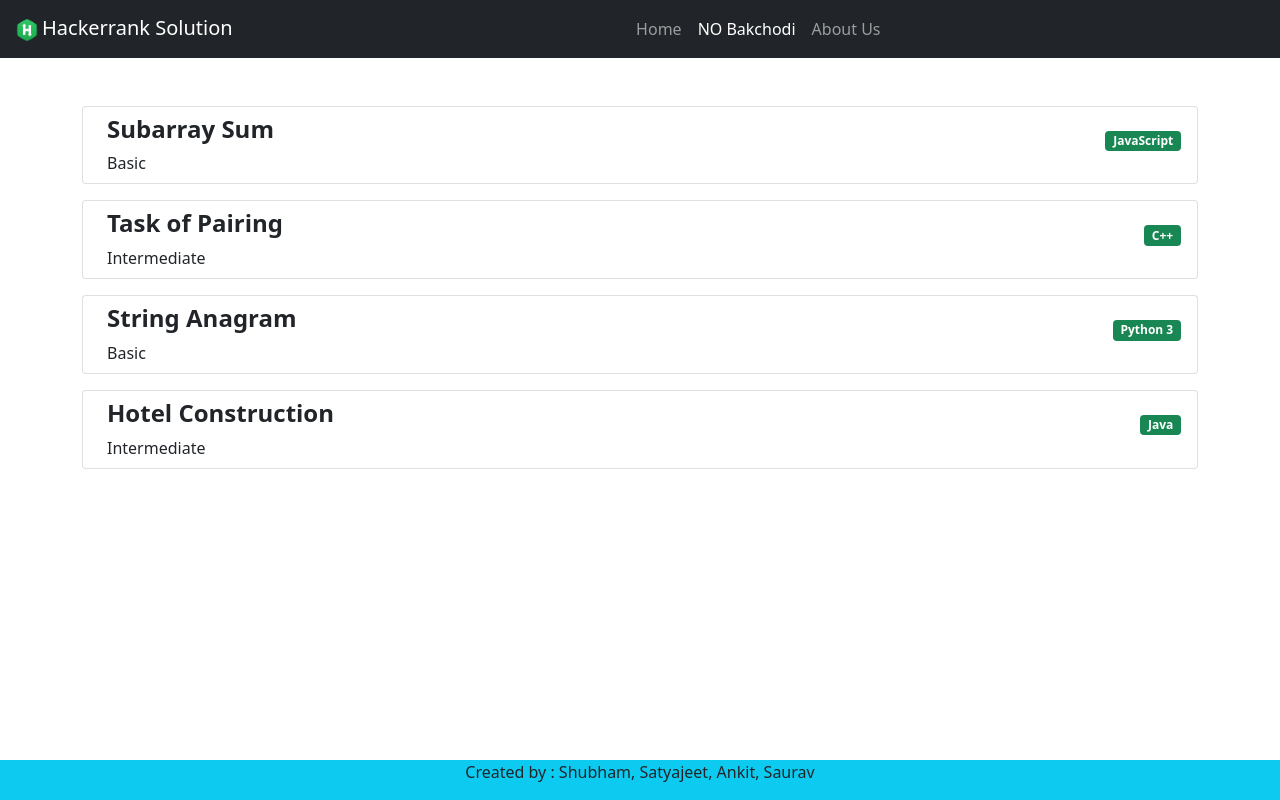
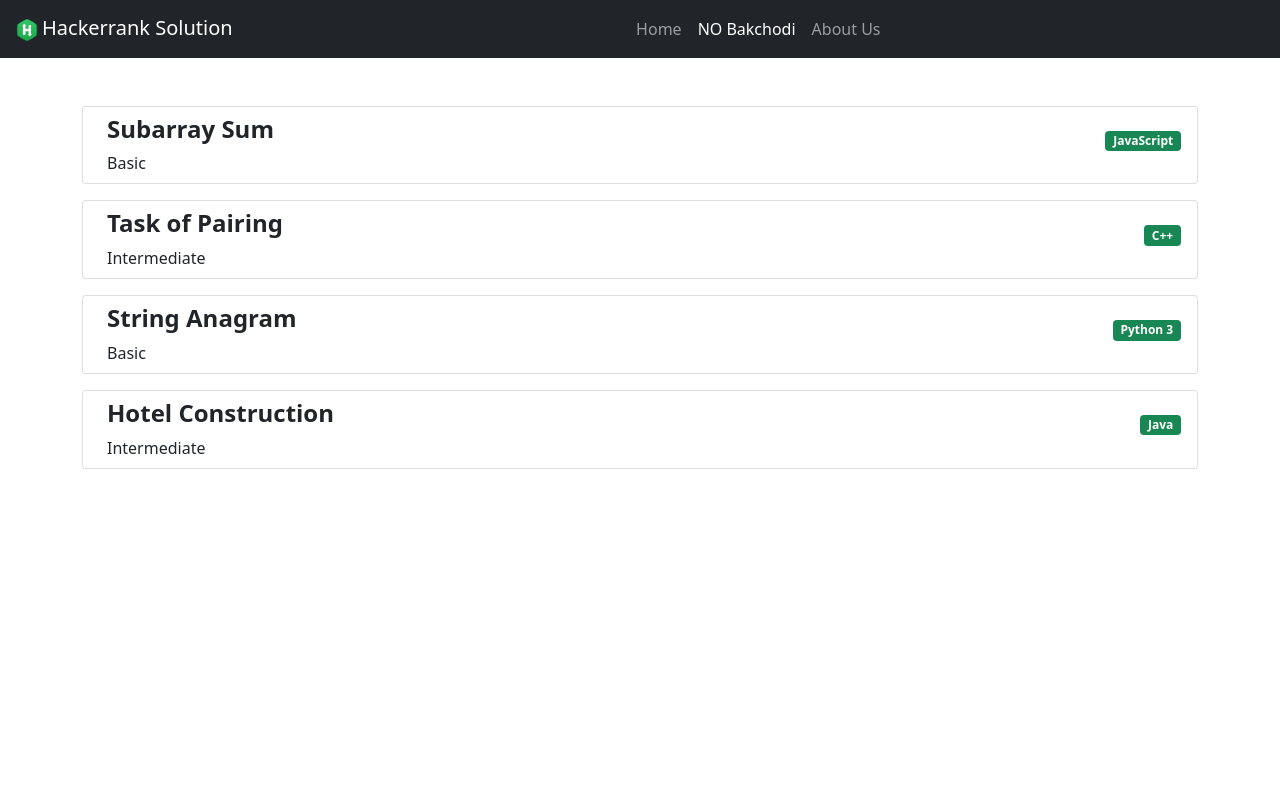
Before and after one commit to AnkitRajCode/Hackerrank-Solution, a React (Create React App) app: page / in a window 1280 px wide. Built offline with nearby package versions, Linux system fonts and the light colour scheme.

Commit message:
basic structure

```diff
--- a/public/index.html
+++ b/public/index.html
@@ -9,7 +9,7 @@
     <!-- Website Title -->
     <title>Hackerrank-Solution</title>
     <meta name="description" content="Hackerrank Solution for Problem solving Basic and Intermediate"/>
-    <meta name="og:image" content="https://www.google.com/url?sa=i&url=https%3A%2F%2Fen.wikipedia.org%2Fwiki%2FHackerRank&psig=AOvVaw066z_UaRBp8E00uhyf8YYu&ust=1633004514488000&source=images&cd=vfe&ved=0CAsQjRxqFwoTCICYjIOWpPMCFQAAAAAdAAAAABAD">
+    <meta name="image" content="https://www.google.com/url?sa=i&url=https%3A%2F%2Fen.wikipedia.org%2Fwiki%2FHackerRank&psig=AOvVaw066z_UaRBp8E00uhyf8YYu&ust=1633004514488000&source=images&cd=vfe&ved=0CAsQjRxqFwoTCICYjIOWpPMCFQAAAAAdAAAAABAD">
     <!-- fonts and other links -->
     <link rel="preconnect" href="https://fonts.googleapis.com">
     <link rel="preconnect" href="https://fonts.gstatic.com" crossorigin>
--- a/src/App.js
+++ b/src/App.js
@@ -6,7 +6,6 @@ import SubarraySum from './Page/SubarraySum';
 import TaskOfPairing from './Page/TaskOfPairing';
 import stringAnagram from './Page/stringAnagram';
 import hotelConstruction from './Page/hotelConstruction';
-import Footer from './components/Footer';
 
 function App() {
   return (
@@ -21,7 +20,6 @@ function App() {
           <Route path="/hotelConstruction" exact component={hotelConstruction} />
           <Route render={()=><div className="main_title_error">404 : Page Not Found</div>} />
         </Switch>
-      <Footer/>
       </BrowserRouter>
     </div>
   );
```
